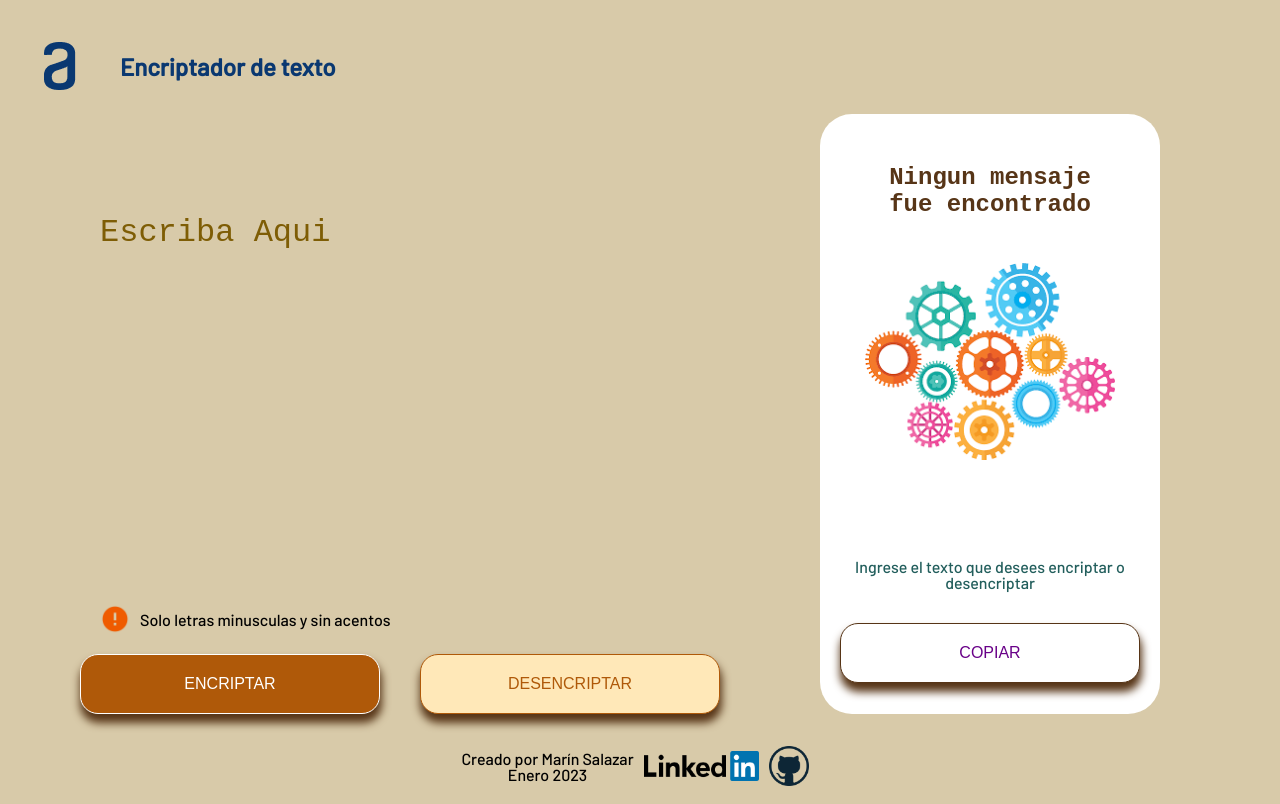
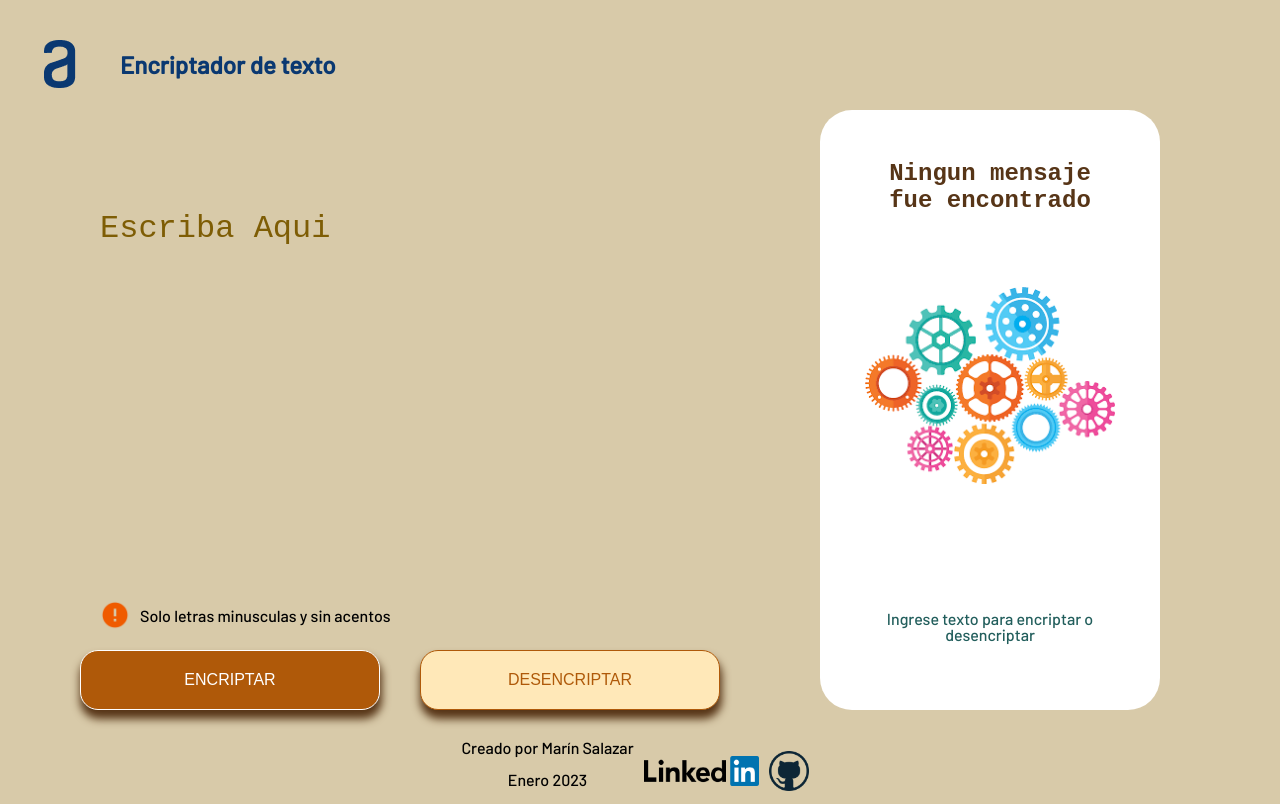
Before and after one commit to arael-marin/encriptador_g4, a plain HTML site: page index.html in a window 1280 px wide. Drawn offline with Linux system fonts and the light colour scheme.

Commit message:
actualizacion index

```diff
--- a/index.html
+++ b/index.html
@@ -34,11 +34,11 @@
         <section class="seccion2">
             <textarea class="seccion2mensaje" readonly="" placeholder="Ningun mensaje fue encontrado" cols="17"
                 rows="8"></textarea>
-            <p class="seccion2info">Ingrese el texto que desees encriptar o desencriptar</p>
-            <button class="botones botoncopiar" onclick="copiar()" style="display:flex;">COPIAR</button>
+            <p class="seccion2info">Ingrese texto para encriptar o desencriptar</p>
+            <button class="botones botoncopiar" onclick="copiar()">COPIAR</button>
         </section>
         <footer class="piedepagina">
-            <p class="textofooter">Creado por Marín Salazar <br> Enero 2023 </p>
+            <p class="textofooter">Creado por Marín Salazar <br> <br> Enero 2023 <br><br></p>
             <a href="https://www.linkedin.com/in/arael-marin/" target="_blank">
                 <img class="imgfooter-linkedin" src="imagenes/linkedin.png" alt="Mi linkedin">
             </a>
```
